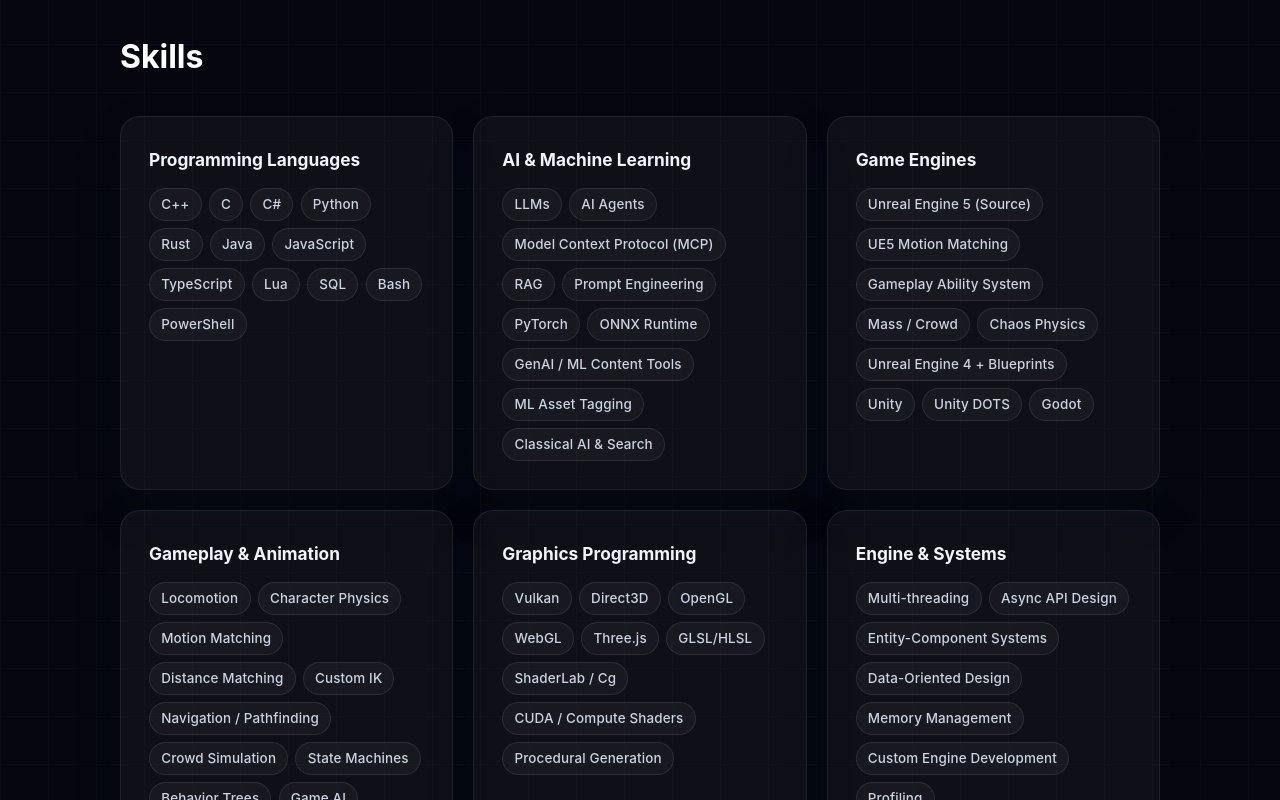
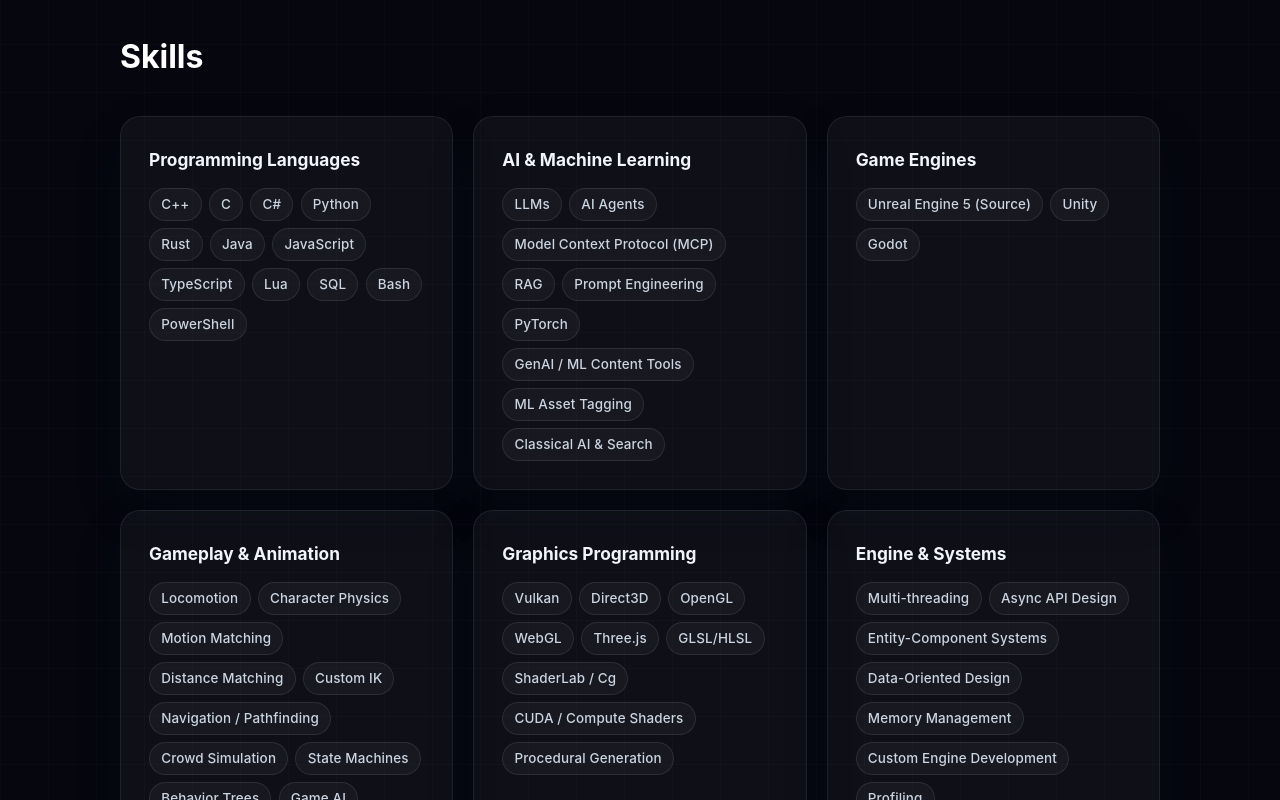
Before and after one commit to hoowan-dev/website, a plain HTML site: page index.html in a window 1280 px wide. Shown: the part 1972-2772 px from the top of the page. Drawn offline with Linux system fonts and the light colour scheme.

Commit message:
forgot file

```diff
--- a/index.html
+++ b/index.html
@@ -15,7 +15,7 @@
 
     <main class="hero-layout">
       <section class="hero-panel">
-        <p class="eyebrow">|  Software Engineer  |  Gameplay, Animation &amp; AI Systems  |  Bad Web-Dev  |</p>
+        <p class="eyebrow">|  Software Engineer  |  Gameplay, Animation &amp; AI Systems  |  Mid Web-Dev  |</p>
         <h1>Juan Becerra</h1>
         <p class="hero-copy">
           Juan Becerra is a software engineer with 5+ years of AAA game development experience building gameplay, animation, tools, and AI systems at Electronic Arts.
@@ -143,7 +143,6 @@
               <span class="skill-tag">RAG</span>
               <span class="skill-tag">Prompt Engineering</span>
               <span class="skill-tag">PyTorch</span>
-              <span class="skill-tag">ONNX Runtime</span>
               <span class="skill-tag">GenAI / ML Content Tools</span>
               <span class="skill-tag">ML Asset Tagging</span>
               <span class="skill-tag">Classical AI &amp; Search</span>
@@ -153,13 +152,7 @@
             <h3>Game Engines</h3>
             <div class="skill-tags">
               <span class="skill-tag">Unreal Engine 5 (Source)</span>
-              <span class="skill-tag">UE5 Motion Matching</span>
-              <span class="skill-tag">Gameplay Ability System</span>
-              <span class="skill-tag">Mass / Crowd</span>
-              <span class="skill-tag">Chaos Physics</span>
-              <span class="skill-tag">Unreal Engine 4 + Blueprints</span>
               <span class="skill-tag">Unity</span>
-              <span class="skill-tag">Unity DOTS</span>
               <span class="skill-tag">Godot</span>
             </div>
           </div>
```
